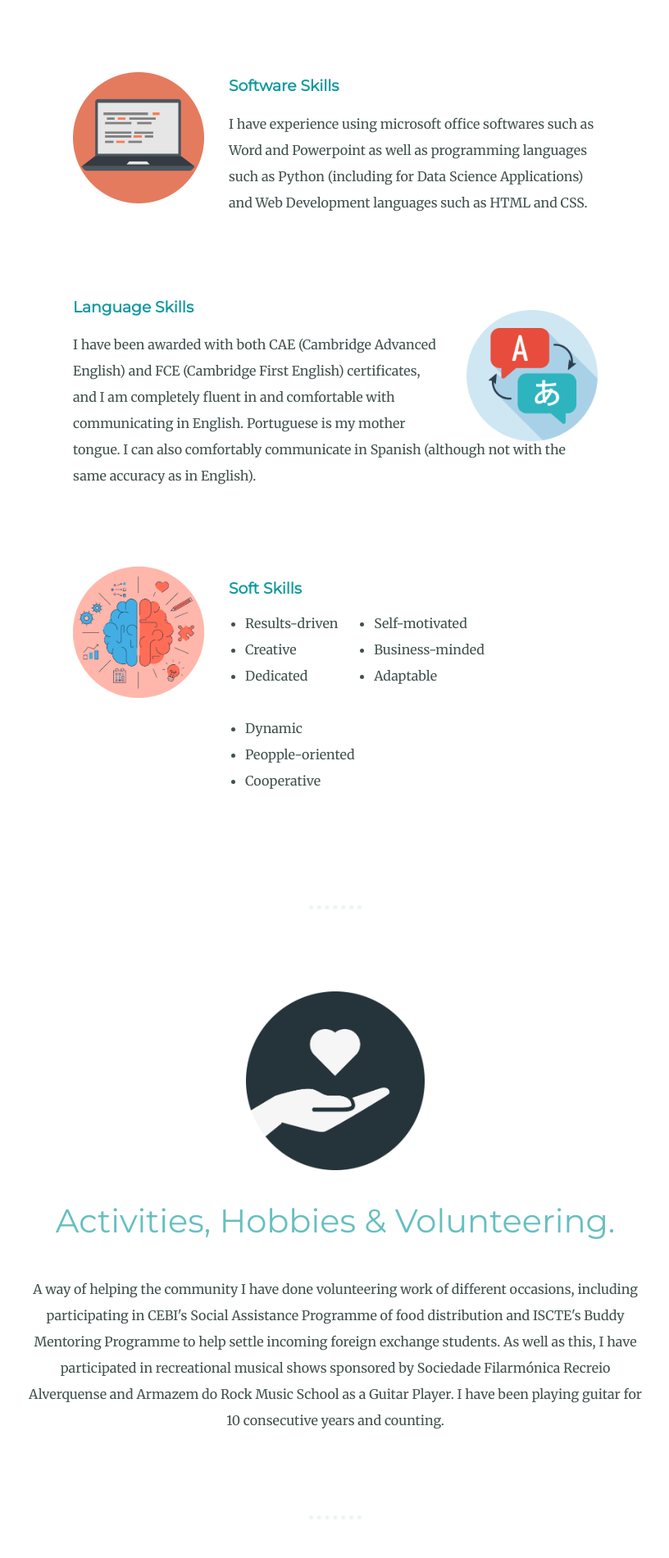
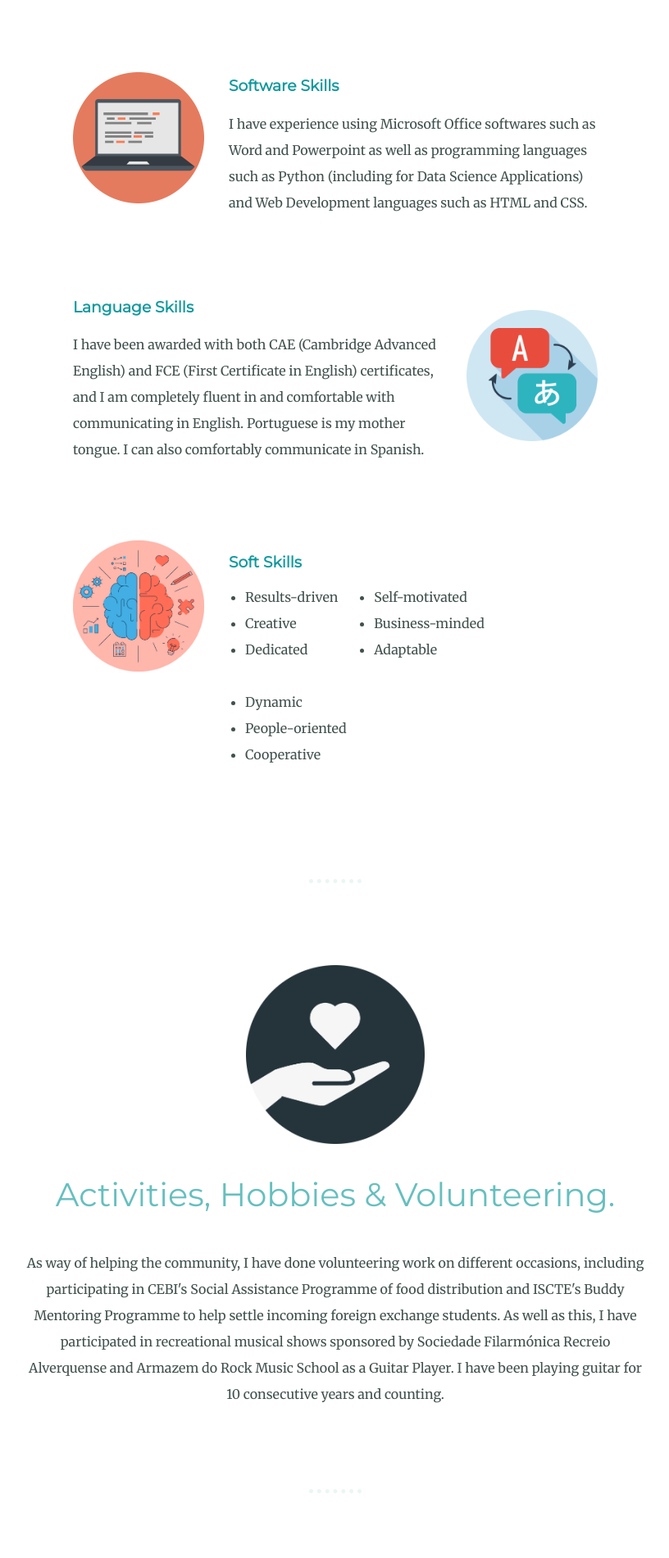
Before and after one commit to rodrigoagponte/Personal_Website, a plain HTML site: page index.html in a window 1280 px wide. Shown: the part 3080-4980 px from the top of the page at 82% size, without its empty margins (231-1047 px from the left). Drawn offline with Linux system fonts and the light colour scheme.

Commit message:
small edits

```diff
--- a/index.html
+++ b/index.html
@@ -46,7 +46,7 @@
         <h2>Academic Background.</h2>
         <p class= "body-text-descriptions">I started my higher education path back in September 2016 when I was accepted at ISCTE-IUL's School of Business (IBS for short) Bachelor's of Management.
         In the third and final year of my Bachelor's Degree I acquired international experience by attending SRH Hochshule Berlin in Germany as part of the Erasmus+ exchange programme.
-      Currently, I attending IBS's Master's Programme in Economics, going to my second and final year in which I have to formulate and present my Master's Thesis.</p>
+      Currently, I am attending IBS's Master's Programme in Economics, going to my second and final year in which I have to formulate and present my Master's Thesis.</p>
       </div>
 
       <hr>
@@ -56,7 +56,7 @@
           <div class="skill-row">
             <img class="computer-img" src="images/computer.png" alt="computer-img">
             <h3>Software Skills</h3>
-            <p>I have experience using microsoft office softwares such as Word and Powerpoint
+            <p>I have experience using Microsoft Office softwares such as Word and Powerpoint
               as well as programming languages such as Python (including for Data Science Applications)
               and Web Development languages such as HTML and CSS.</p>
           </div>
@@ -64,9 +64,9 @@
           <div class="skill-row">
             <img class="languages-img" src="images/languages.png" alt="languages-img">
             <h3>Language Skills</h3>
-            <p>I have been awarded with both CAE (Cambridge Advanced English) and FCE (Cambridge First English) certificates,
+            <p>I have been awarded with both CAE (Cambridge Advanced English) and FCE (First Certificate in English) certificates,
               and I am completely fluent in and comfortable with communicating in English. Portuguese is my mother tongue.
-              I can also comfortably communicate in Spanish (although not with the same accuracy as in English).</p>
+              I can also comfortably communicate in Spanish.</p>
           </div>
 
           <div class="soft-skills-block">
@@ -86,7 +86,7 @@
 
                 <ul class="soft-skills-list">
                   <li>Dynamic</li>
-                  <li>Peopple-oriented</li>
+                  <li>People-oriented</li>
                   <li>Cooperative</li>
                 </ul>
           </div>
@@ -97,8 +97,8 @@
         <div class="activities-hobbies-volunteering">
           <img class="main-images" src="images/activities-hobbies-volunteering.png" alt="activities-hobbies-volunteering-img">
           <h2>Activities, Hobbies & Volunteering.</h2>
-          <p class="body-text-descriptions">A way of helping the community I have
-            done volunteering work of different occasions, including participating
+          <p class="body-text-descriptions">As way of helping the community, I have
+            done volunteering work on different occasions, including participating
             in CEBI's Social Assistance Programme of food distribution and ISCTE's Buddy
            Mentoring Programme to help settle incoming foreign exchange students.
            As well as this, I have participated in recreational musical shows sponsored
```
